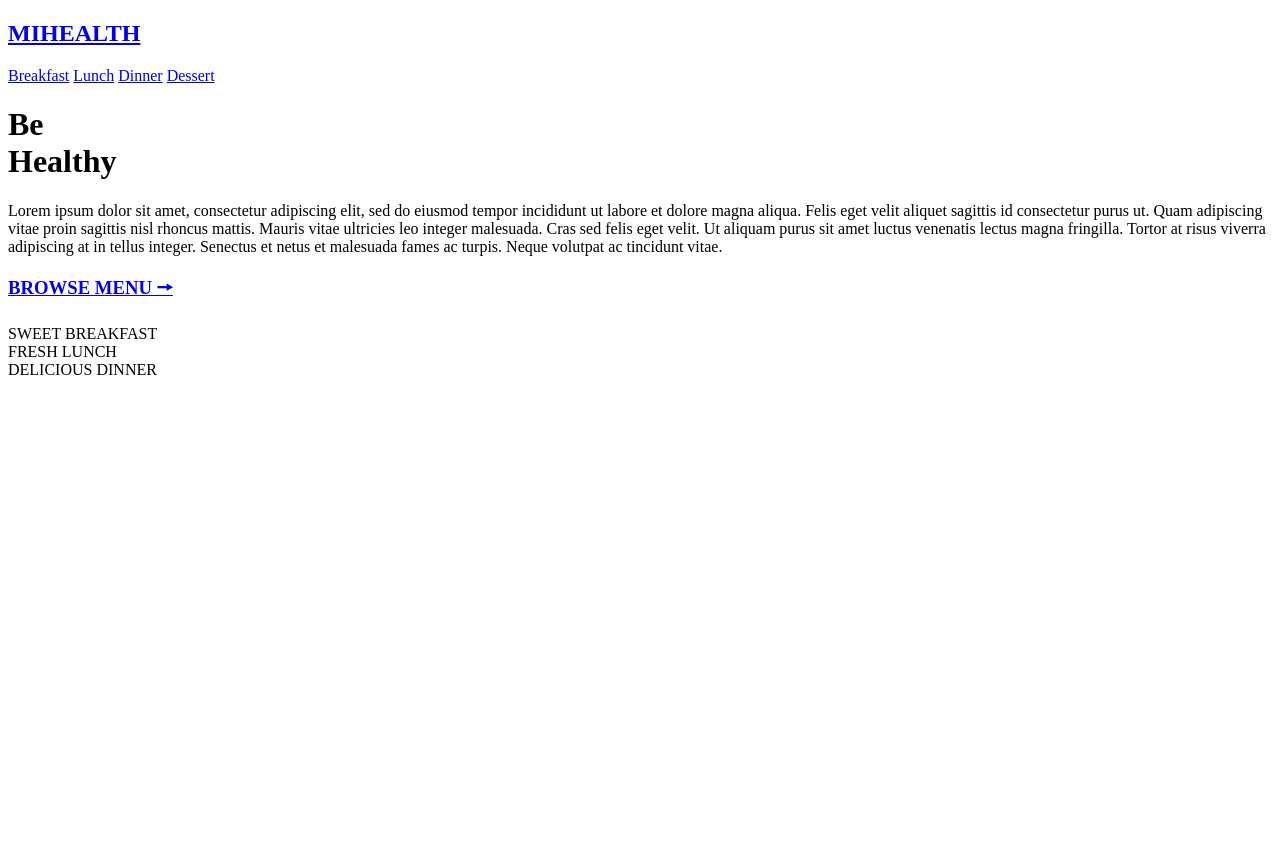
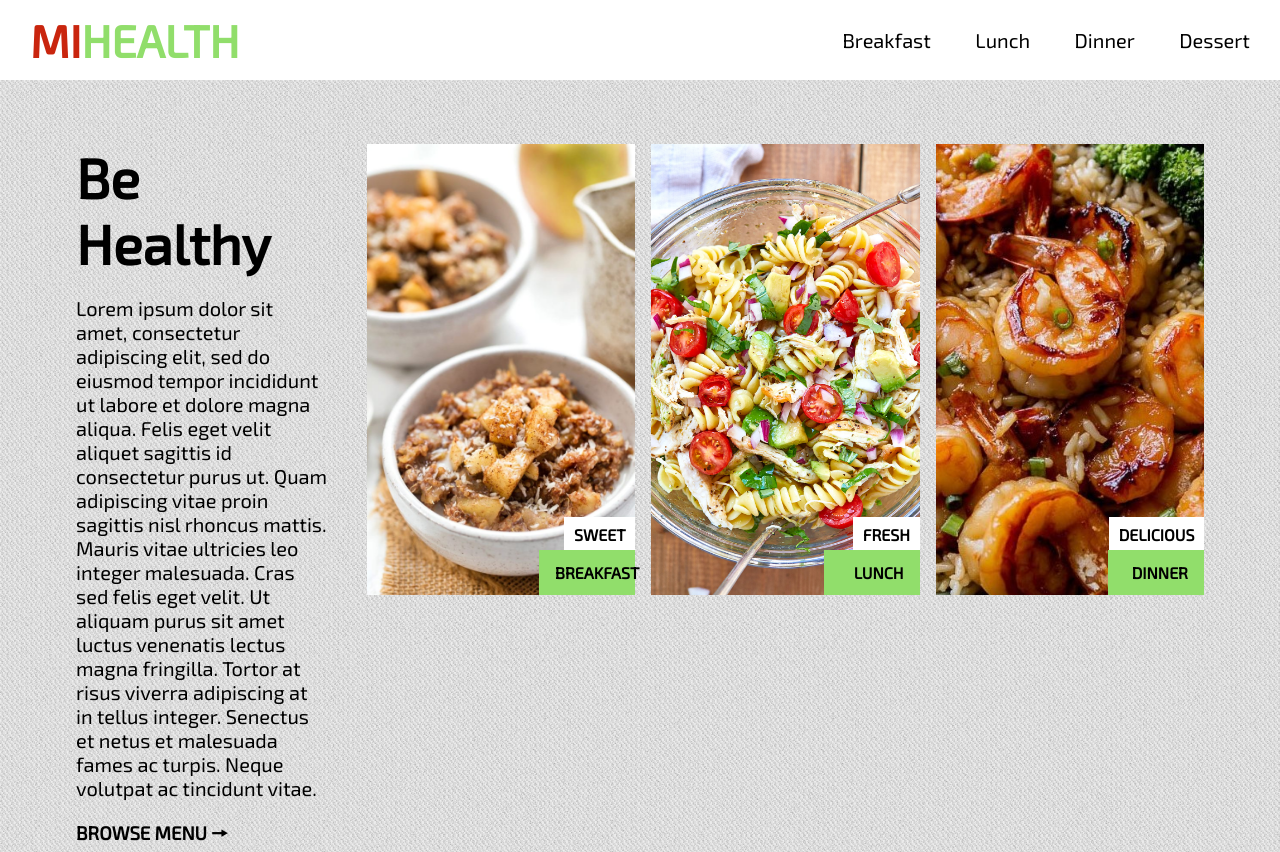
Before and after one commit to MRNOVMBR/mihealth, a plain HTML site: page index.html in a window 1280 px wide. Before the commit the page ends 800 px from the top, so only its background shows below. Drawn offline with Linux system fonts and the light colour scheme.

Commit message:
corrections

```diff
--- a/index.html
+++ b/index.html
@@ -2,7 +2,7 @@
 <html>
 <head>
     <title>MiHealth</title>
-    <link href="styles.css" rel="stylesheet" type="text/css">
+    <link href="mistyles.css" rel="stylesheet" type="text/css">
     <link rel="preconnect" href="https://fonts.googleapis.com">
     <link rel="preconnect" href="https://fonts.gstatic.com" crossorigin>
     <link href="https://fonts.googleapis.com/css2?family=Exo+2&display=swap" rel="stylesheet">
```
